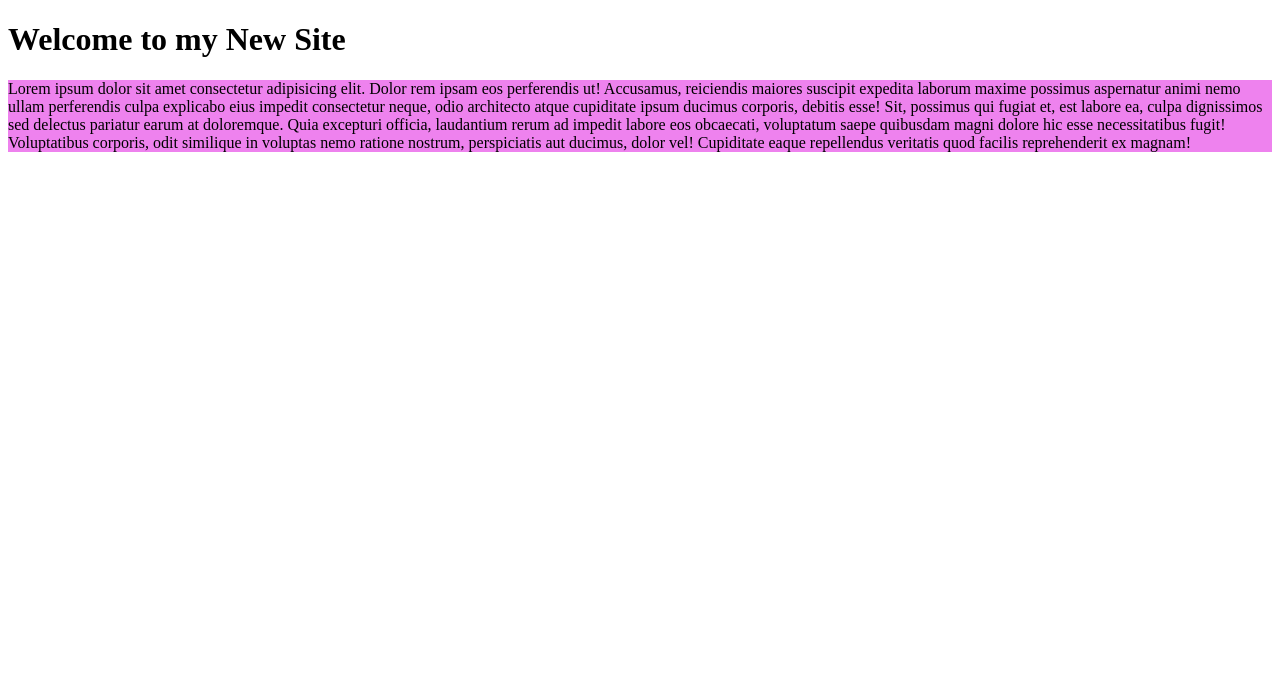
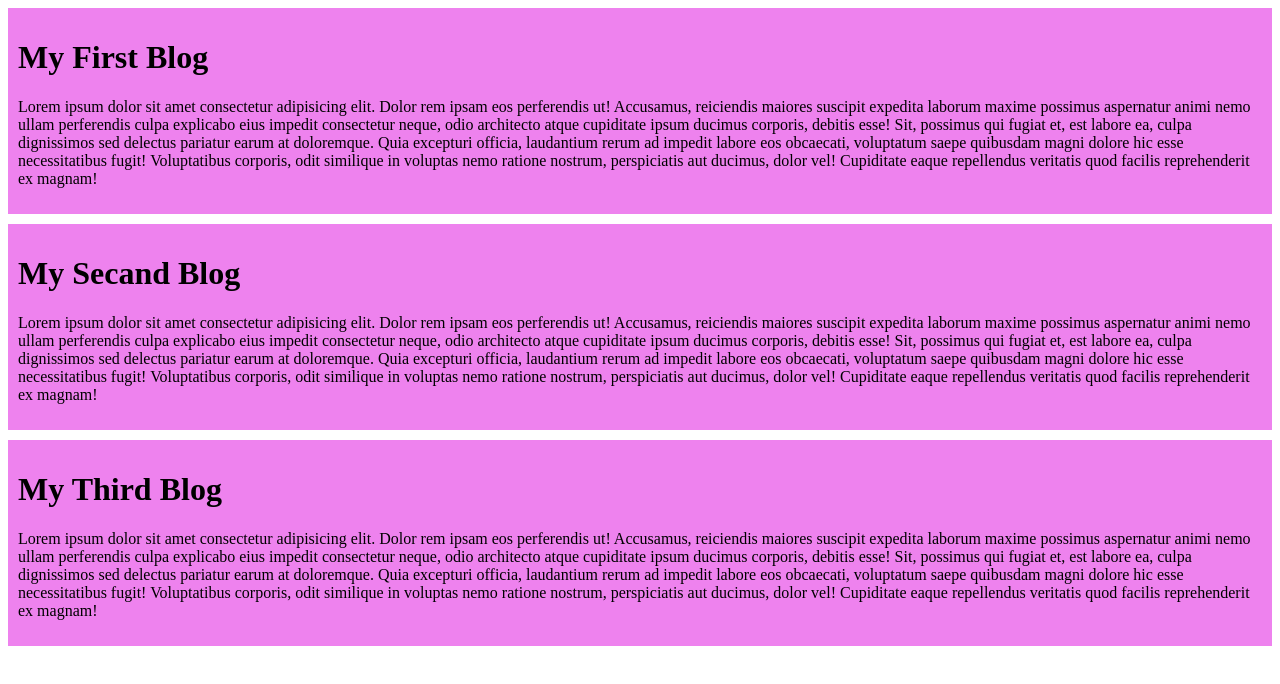
Before and after one commit to Nazim-debug/my-first-2025-repo, a plain HTML site: page index.html in a window 1280 px wide. Drawn offline with Linux system fonts and the light colour scheme.

Commit message:
second and third blog added

```diff
--- a/index.html
+++ b/index.html
@@ -7,7 +7,17 @@
     <link rel="stylesheet" href="styles/style.css">
 </head>
 <body>
-    <h1>Welcome to my New Site</h1>
+    <div>
+        <h1>My First Blog</h1>
     <p>Lorem ipsum dolor sit amet consectetur adipisicing elit. Dolor rem ipsam eos perferendis ut! Accusamus, reiciendis maiores suscipit expedita laborum maxime possimus aspernatur animi nemo ullam perferendis culpa explicabo eius impedit consectetur neque, odio architecto atque cupiditate ipsum ducimus corporis, debitis esse! Sit, possimus qui fugiat et, est labore ea, culpa dignissimos sed delectus pariatur earum at doloremque. Quia excepturi officia, laudantium rerum ad impedit labore eos obcaecati, voluptatum saepe quibusdam magni dolore hic esse necessitatibus fugit! Voluptatibus corporis, odit similique in voluptas nemo ratione nostrum, perspiciatis aut ducimus, dolor vel! Cupiditate eaque repellendus veritatis quod facilis reprehenderit ex magnam!</p>
+    </div>
+    <div>
+        <h1>My Secand Blog</h1>
+    <p>Lorem ipsum dolor sit amet consectetur adipisicing elit. Dolor rem ipsam eos perferendis ut! Accusamus, reiciendis maiores suscipit expedita laborum maxime possimus aspernatur animi nemo ullam perferendis culpa explicabo eius impedit consectetur neque, odio architecto atque cupiditate ipsum ducimus corporis, debitis esse! Sit, possimus qui fugiat et, est labore ea, culpa dignissimos sed delectus pariatur earum at doloremque. Quia excepturi officia, laudantium rerum ad impedit labore eos obcaecati, voluptatum saepe quibusdam magni dolore hic esse necessitatibus fugit! Voluptatibus corporis, odit similique in voluptas nemo ratione nostrum, perspiciatis aut ducimus, dolor vel! Cupiditate eaque repellendus veritatis quod facilis reprehenderit ex magnam!</p>
+    </div>
+    <div>
+        <h1>My Third Blog</h1>
+    <p>Lorem ipsum dolor sit amet consectetur adipisicing elit. Dolor rem ipsam eos perferendis ut! Accusamus, reiciendis maiores suscipit expedita laborum maxime possimus aspernatur animi nemo ullam perferendis culpa explicabo eius impedit consectetur neque, odio architecto atque cupiditate ipsum ducimus corporis, debitis esse! Sit, possimus qui fugiat et, est labore ea, culpa dignissimos sed delectus pariatur earum at doloremque. Quia excepturi officia, laudantium rerum ad impedit labore eos obcaecati, voluptatum saepe quibusdam magni dolore hic esse necessitatibus fugit! Voluptatibus corporis, odit similique in voluptas nemo ratione nostrum, perspiciatis aut ducimus, dolor vel! Cupiditate eaque repellendus veritatis quod facilis reprehenderit ex magnam!</p>
+    </div>
 </body>
 </html>
--- a/styles/style.css
+++ b/styles/style.css
@@ -1,3 +1,5 @@
-p{
+div{
     background-color: violet;
+    padding: 10px;
+    margin-bottom: 10px;
 }
```
